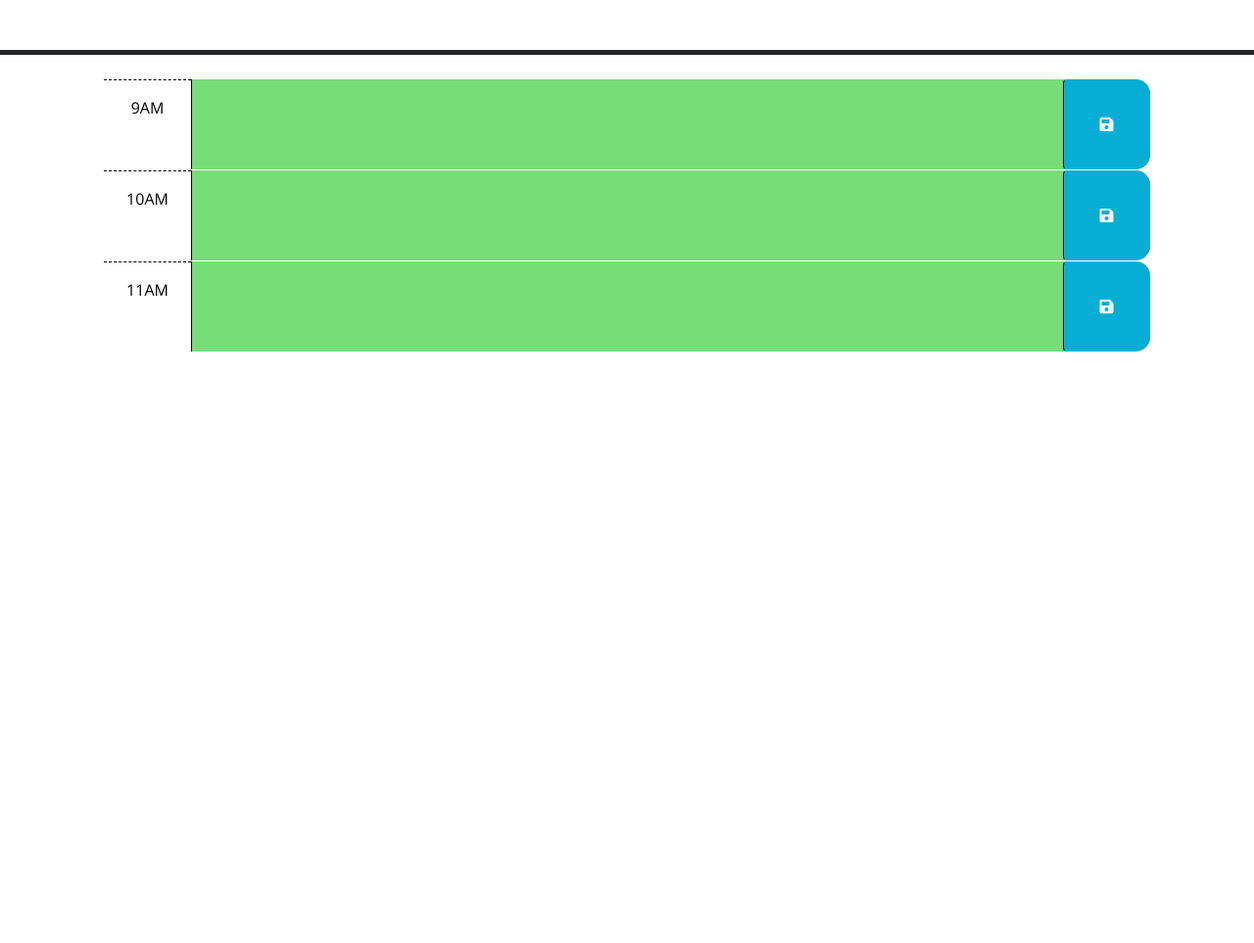
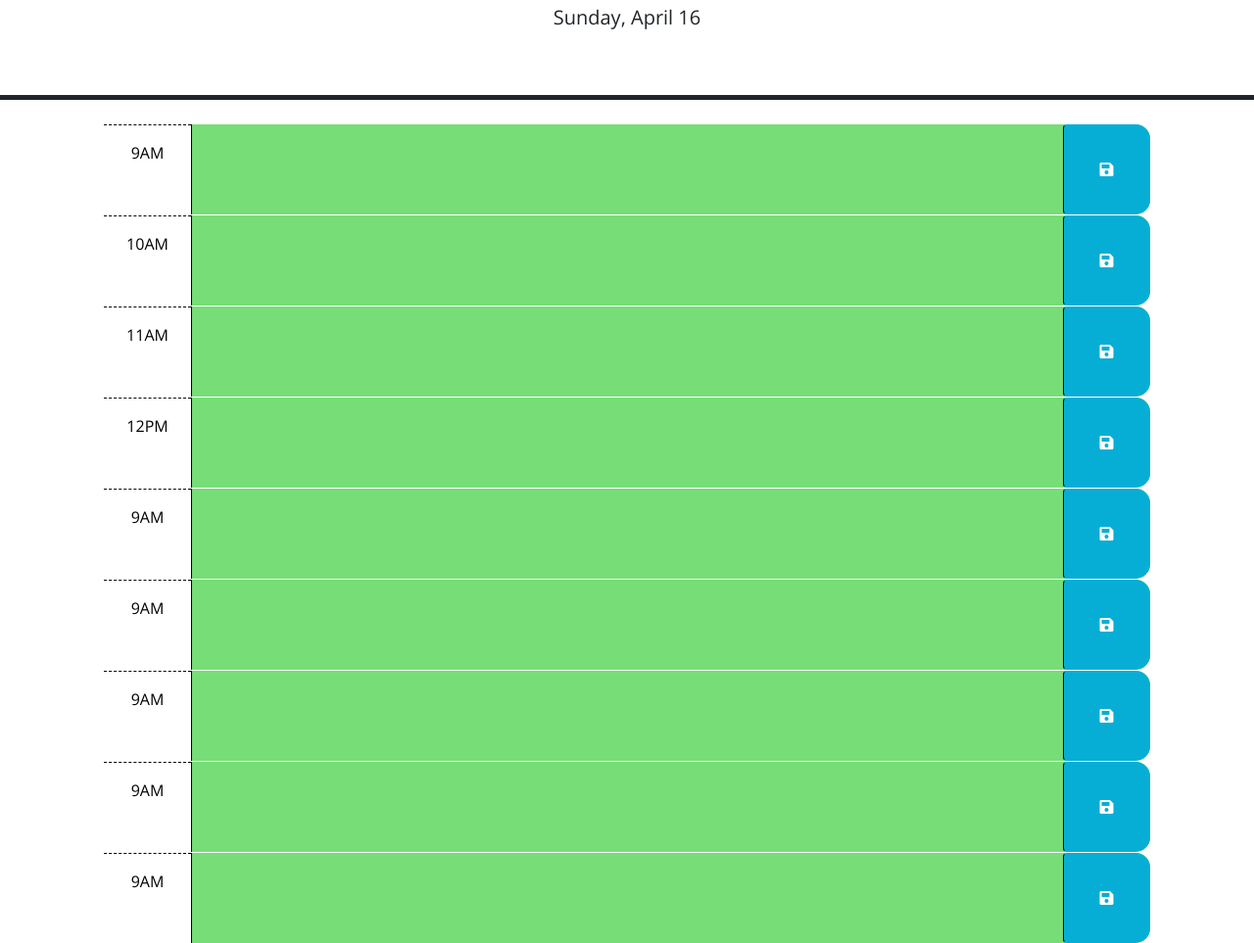
Before and after one commit to Masterchef842/scheduler, a plain HTML site: page index.html in a window 1280 px wide. Shown: the part 176-1139 px from the top of the page at 98% size. Before the commit the page ends 800 px from the top, so only its background shows below. Drawn offline with nearby package versions, Linux system fonts and the light colour scheme.

Commit message:
added date to top of page

```diff
--- a/Develop/script.js
+++ b/Develop/script.js
@@ -3,10 +3,10 @@
 // in the html.
 
 $(function () {
-
   let saveButtons=$(".saveBtn");
-  let timeBlocks=$(".time-block")
-  let currentHour=dayjs().format('H')
+  let timeBlocks=$(".time-block");
+  let currentHour=dayjs().format('H');
+  let dateDiv=document.querySelector("#currentDay");
 
   // TODO: Add a listener for click events on the save button. This code should
   // use the id in the containing time-block as a key to save the user input in
@@ -53,4 +53,12 @@ $(function () {
     }
   }
   // TODO: Add code to display the current date in the header of the page.
+  dateDiv.innerHTML=dayjs().format('dddd, MMMM D')
 });
+
+
+
+// GIVEN I am using a daily planner to create a schedule
+
+// WHEN I scroll down
+// THEN I am presented with timeblocks for standard business hours
--- a/index.html
+++ b/index.html
@@ -57,6 +57,54 @@
       </button>
     </div>
 
+    <div id="hour-12" class="row time-block">
+      <div class="col-2 col-md-1 hour text-center py-3">12PM</div>
+      <textarea class="col-8 col-md-10 description" rows="3"> </textarea>
+      <button class="btn saveBtn col-2 col-md-1" aria-label="save">
+        <i class="fas fa-save" aria-hidden="true"></i>
+      </button>
+    </div>
+
+    <div id="hour-13" class="row time-block">
+      <div class="col-2 col-md-1 hour text-center py-3">9AM</div>
+      <textarea class="col-8 col-md-10 description" rows="3"> </textarea>
+      <button class="btn saveBtn col-2 col-md-1" aria-label="save">
+        <i class="fas fa-save" aria-hidden="true"></i>
+      </button>
+    </div>
+
+    <div id="hour-14" class="row time-block">
+      <div class="col-2 col-md-1 hour text-center py-3">9AM</div>
+      <textarea class="col-8 col-md-10 description" rows="3"> </textarea>
+      <button class="btn saveBtn col-2 col-md-1" aria-label="save">
+        <i class="fas fa-save" aria-hidden="true"></i>
+      </button>
+    </div>
+
+    <div id="hour-15" class="row time-block">
+      <div class="col-2 col-md-1 hour text-center py-3">9AM</div>
+      <textarea class="col-8 col-md-10 description" rows="3"> </textarea>
+      <button class="btn saveBtn col-2 col-md-1" aria-label="save">
+        <i class="fas fa-save" aria-hidden="true"></i>
+      </button>
+    </div>
+
+    <div id="hour-16" class="row time-block">
+      <div class="col-2 col-md-1 hour text-center py-3">9AM</div>
+      <textarea class="col-8 col-md-10 description" rows="3"> </textarea>
+      <button class="btn saveBtn col-2 col-md-1" aria-label="save">
+        <i class="fas fa-save" aria-hidden="true"></i>
+      </button>
+    </div>
+
+    <div id="hour-17" class="row time-block">
+      <div class="col-2 col-md-1 hour text-center py-3">9AM</div>
+      <textarea class="col-8 col-md-10 description" rows="3"> </textarea>
+      <button class="btn saveBtn col-2 col-md-1" aria-label="save">
+        <i class="fas fa-save" aria-hidden="true"></i>
+      </button>
+    </div>
+
     <script src="https://code.jquery.com/jquery-3.4.1.min.js"></script>
     <script src="https://cdn.jsdelivr.net/npm/dayjs@1.11.3/dayjs.min.js"
       integrity="sha256-iu/zLUB+QgISXBLCW/mcDi/rnf4m4uEDO0wauy76x7U=" crossorigin="anonymous"></script>
```
